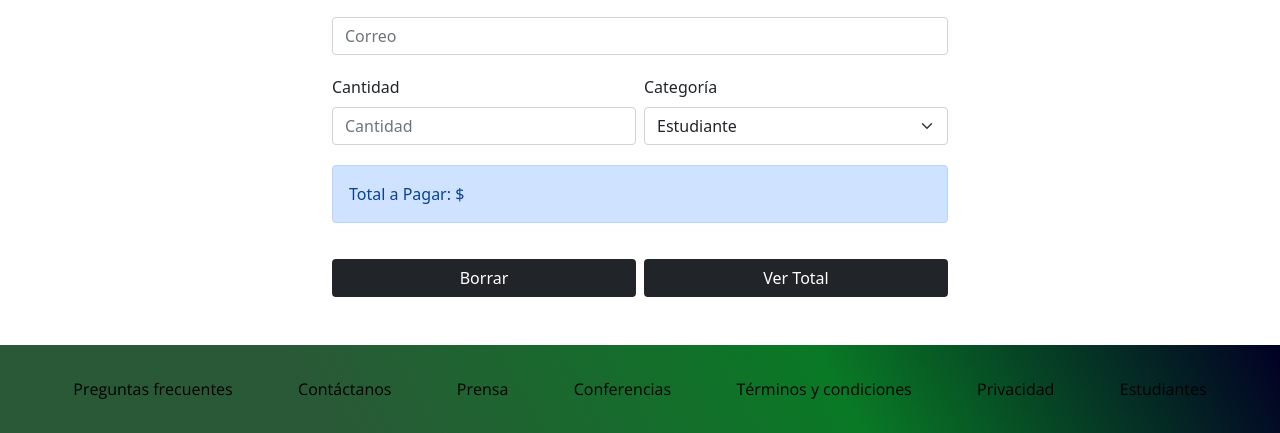
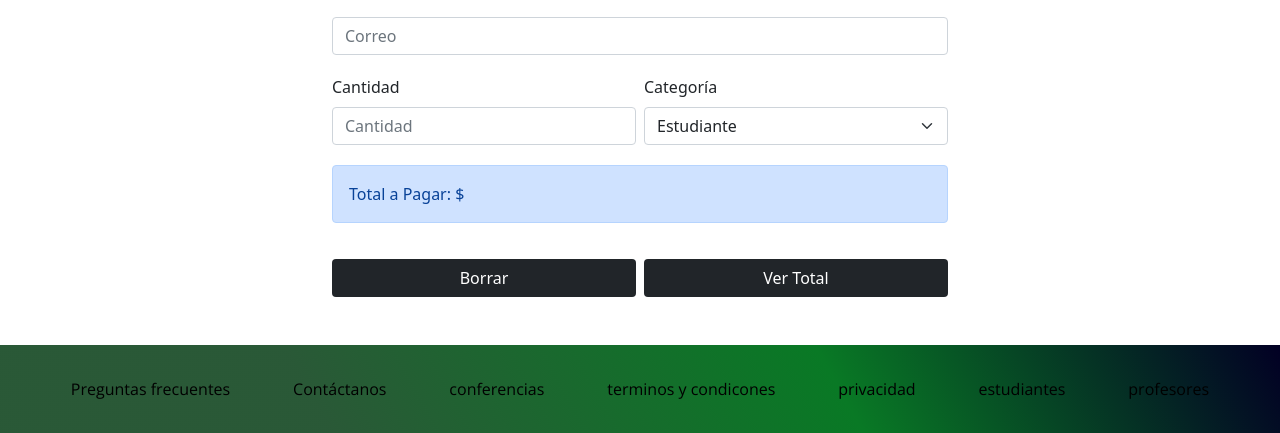
Before and after one commit to deborahirala/integradorparte2, a plain HTML site: page tickets/index.html in a window 1280 px wide. Shown: the part 527-960 px from the top of the page. Drawn offline with nearby package versions, Linux system fonts and the light colour scheme.

Commit message:
first commit

```diff
--- a/tickets/index.html
+++ b/tickets/index.html
@@ -131,20 +131,16 @@
         <ul class="header fila nav d-flex flex-row justify-content-evenly align-items-center cont p-4 text-dark">
             <li class="nav-item"><a class="nav-link " href="">Preguntas frecuentes</a></li>
             <li class="nav-item"><a class="nav-link" href="">Contáctanos</a></li>
-            <li class="nav-item"><a class="nav-link" href="">Prensa</a></li>
-            <li class="nav-item"><a class="nav-link" href="">Conferencias</a></li>
-            <li class="nav-item"><a class="nav-link" href="">Términos y condiciones</a></li>
-            <li class="nav-item"><a class="nav-link" href="">Privacidad</a></li>
-            <li class="nav-item"><a class="nav-link" href="">Estudiantes</a></li>
+            <li class="nav-item"><a class="nav-link" href="">conferencias</a></li>
+            <li class="nav-item"><a class="nav-link" href="">terminos y condicones</a></li>
+            <li class="nav-item"><a class="nav-link" href="">privacidad</a></li>
+            <li class="nav-item"><a class="nav-link" href="">estudiantes</a></li>
+            <li class="nav-item"><a class="nav-link" href="">profesores</a></li>
         </ul>
     </footer>
 
     <script src="https://cdn.jsdelivr.net/npm/@popperjs/core@2.5.4/dist/umd/popper.min.js"
         integrity="sha384-q2kxQ16AaE6UbzuKqyBE9/u/KzioAlnx2maXQHiDX9d4/zp8Ok3f+M7DPm+Ib6IU"
         crossorigin="anonymous"></script>
-    <script src="https://cdn.jsdelivr.net/npm/bootstrap@5.0.0-beta1/dist/js/bootstrap.min.js"
-        integrity="sha384-pQQkAEnwaBkjpqZ8RU1fF1AKtTcHJwFl3pblpTlHXybJjHpMYo79HY3hIi4NKxyj"
-        crossorigin="anonymous"></script>
-</body>
 
 </html>
```
Also changed, not shown: index.html (renamed from inde3x.html, +5 -5 lines).
